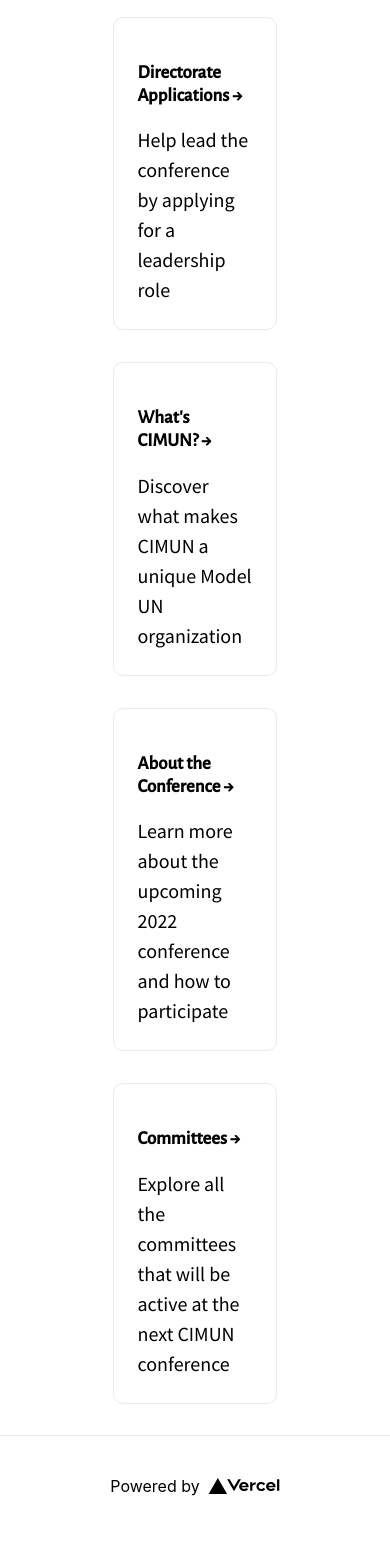
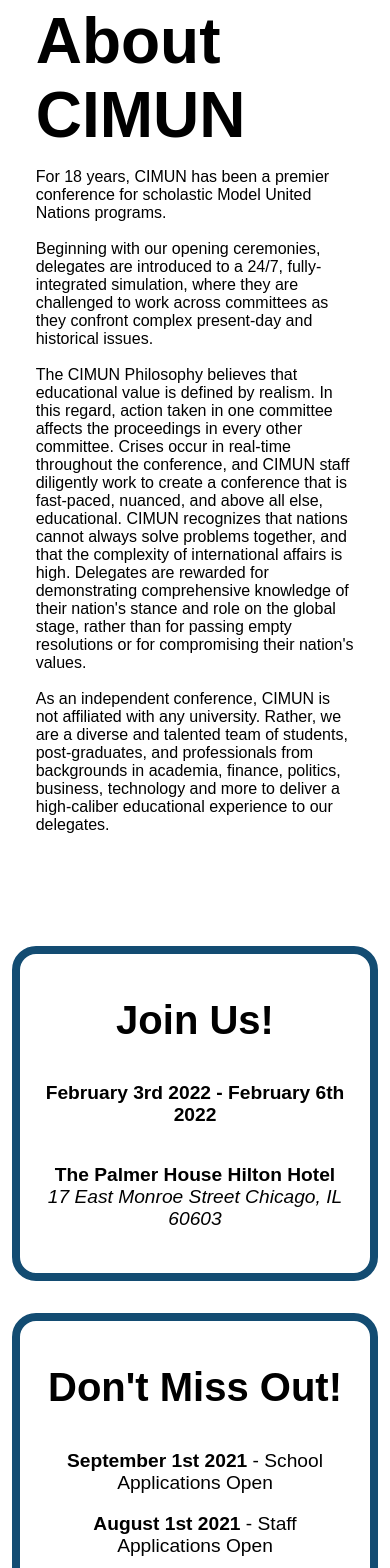
Before and after one commit to Model-UN/cimun-web, a Next.js app: page / in a window 390 px wide. Shown: the part 320-1888 px from the top of the page. Before the commit the page ends 1855 px from the top, so only its background shows below. Built offline with nearby package versions, Linux system fonts and the light colour scheme.

Commit message:
added the first draft of the info section of the home page and is fairly responsive

```diff
--- /dev/null
+++ b/components/infoColumns/index.tsx
@@ -0,0 +1,135 @@
+import { ComponentWrapper } from "../../styles/containers";
+import { SubTitle, Body } from "../../styles/typography";
+import { colors } from "../../styles/colors";
+import { breakpoints } from "../../styles/breakpoints";
+import Link from "next/link";
+import styled from "styled-components";
+
+const InfoColumnWrapper = styled(ComponentWrapper)`
+  display: flex;
+  flex: 1;
+  width: 94vw;
+  margin: 3.9375vw auto;
+  ${breakpoints("margin", "", [{ 1000: "50px 0" }])};
+  justify-content: space-between;
+  flex-direction: row;
+  ${breakpoints("flex-direction", "", [{ 1000: "column" }])};
+`;
+const CardWrapper = styled.div<{
+  bordered?: boolean;
+  flex?: string;
+  height?: string;
+}>`
+  display: flex;
+  flex: ${(props) => (props.flex ? props.flex : "1")};
+  ${breakpoints("flex", "", [{ 1200: "1" }])};
+  align-items: center;
+  flex-direction: row;
+  ${breakpoints("flex-direction", "", [{ 1200: "column" }])};
+  justify-content: space-evenly;
+  margin: 1rem;
+  padding: 1.5rem;
+  ${breakpoints("padding", "", [{ 1200: "1.5rem auto" }])};
+  ${breakpoints("margin", "", [{ 1200: "1rem 3vw" }])};
+`;
+const CardContainer = styled.div<{
+  bordered?: boolean;
+  flex?: string;
+  height?: string;
+}>`
+  display: flex;
+  flex: ${(props) => (props.flex ? props.flex : "1")};
+  ${breakpoints("flex", "", [{ 1200: "1" }])};
+  ${breakpoints("min-width", "", [{ 1200: "42vw" }])};
+  ${breakpoints("width", "", [{ 1000: "94vw" }])};
+  height: ${(props) => (props.height ? props.height : "auto")};
+  align-items: center;
+  flex-direction: column;
+  justify-content: space-evenly;
+  border: ${(props) =>
+    props.bordered ? `8px solid ${colors.primaryBlue}` : null};
+  border-radius: ${(props) => (props.bordered ? `24px` : null)};
+  margin: 1rem;
+  padding: 1.5rem;
+  ${breakpoints("padding", "", [{ 1200: "1.5rem auto" }])};
+  ${breakpoints("margin", "", [{ 1200: "1rem auto" }])};
+`;
+
+const InfoColumns = () => {
+  return (
+    <InfoColumnWrapper>
+      <CardContainer flex="1">
+        <SubTitle size="4rem" margins="0">
+          About
+          <br />
+          CIMUN
+        </SubTitle>
+        <Body size="1rem">
+          For 18 years, CIMUN has been a premier conference for scholastic Model
+          United Nations programs. <br />
+          <br />
+          Beginning with our opening ceremonies, delegates are introduced to a
+          24/7, fully-integrated simulation, where they are challenged to work
+          across committees as they confront complex present-day and historical
+          issues. <br />
+          <br />
+          The CIMUN Philosophy believes that educational value is defined by
+          realism. In this regard, action taken in one committee affects the
+          proceedings in every other committee. Crises occur in real-time
+          throughout the conference, and CIMUN staff diligently work to create a
+          conference that is fast-paced, nuanced, and above all else,
+          educational. CIMUN recognizes that nations cannot always solve
+          problems together, and that the complexity of international affairs is
+          high. Delegates are rewarded for demonstrating comprehensive knowledge
+          of their nation's stance and role on the global stage, rather than for
+          passing empty resolutions or for compromising their nation's values.
+          <br />
+          <br />
+          As an independent conference, CIMUN is not affiliated with any
+          university. Rather, we are a diverse and talented team of students,
+          post-graduates, and professionals from backgrounds in academia,
+          finance, politics, business, technology and more to deliver a
+          high-caliber educational experience to our delegates.
+        </Body>
+      </CardContainer>
+      <CardWrapper flex="2">
+        <CardContainer bordered height="500px">
+          <SubTitle size="2.5rem" margins="20px 0" self="center">
+            Join Us!
+          </SubTitle>
+          <Body align="center" self="center" size="1.2rem">
+            <b>February 3rd 2022 - February 6th 2022</b>
+          </Body>
+          <Body align="center" self="center" size="1.2rem">
+            <b>The Palmer House Hilton Hotel</b>
+            <br />
+            <i>17 East Monroe Street Chicago, IL 60603</i>
+          </Body>
+        </CardContainer>
+        <CardContainer bordered height="500px">
+          <SubTitle size="2.5rem" margins="20px 0" self="center" align="center">
+            Don't Miss Out!
+          </SubTitle>
+          <div
+            style={{
+              alignItems: "center",
+              justifyContent: "center",
+            }}
+          >
+            <Body align="center" self="center" size="1.2rem">
+              <b>September 1st 2021</b> - School Applications Open
+            </Body>
+            <Body align="center" self="center" size="1.2rem">
+              <b>August 1st 2021</b> - Staff Applications Open
+            </Body>
+            <Body align="center" self="center" size="1.2rem">
+              <b>January 16th 2022</b> - Position Papers Open
+            </Body>
+          </div>
+        </CardContainer>
+      </CardWrapper>
+    </InfoColumnWrapper>
+  );
+};
+
+export default InfoColumns;
--- a/pages/index.tsx
+++ b/pages/index.tsx
@@ -1,10 +1,12 @@
-import Head from 'next/head'
-import Image from 'next/image'
-import HeaderNav from '../components/headerNav'
-import Jumbotron from '../components/jumbotron'
-import styles from '../styles/Home.module.css'
-import { Wrapper, ComponentWrapper } from '../styles/containers'
-import { Header } from '../styles/typography'
+import Head from "next/head";
+import Image from "next/image";
+import HeaderNav from "../components/headerNav";
+import Jumbotron from "../components/jumbotron";
+import InfoColumns from "../components/infoColumns";
+import styles from "../styles/Home.module.css";
+import { Wrapper, ComponentWrapper } from "../styles/containers";
+import { Header } from "../styles/typography";
+import { Component } from "react";
 
 export default function Home() {
   return (
@@ -15,59 +17,38 @@ export default function Home() {
         <meta name="viewport" content="width=device-width, initial-scale=1" />
         <link rel="icon" href="/favicon.ico" />
         <link rel="preconnect" href="https://fonts.gstatic.com" />
-        <link href="https://fonts.googleapis.com/css2?family=Mulish:wght@900&display=swap" rel="stylesheet" />
-        <link href="https://fonts.googleapis.com/css2?family=Alegreya:wght@600&display=swap" rel="stylesheet" />
-        <link href="https://fonts.googleapis.com/css2?family=Alegreya+Sans:wght@500&family=Alegreya:wght@600&display=swap" rel="stylesheet" />
-        <link href="https://fonts.googleapis.com/css2?family=Alegreya+Sans:wght@500&family=Alegreya:wght@600&family=Source+Sans+Pro&display=swap" rel="stylesheet" />
+        <link
+          href="https://fonts.googleapis.com/css2?family=Mulish:wght@900&display=swap"
+          rel="stylesheet"
+        />
+        <link
+          href="https://fonts.googleapis.com/css2?family=Alegreya:wght@600&display=swap"
+          rel="stylesheet"
+        />
+        <link
+          href="https://fonts.googleapis.com/css2?family=Alegreya+Sans:wght@500&family=Alegreya:wght@600&display=swap"
+          rel="stylesheet"
+        />
+        <link
+          href="https://fonts.googleapis.com/css2?family=Alegreya+Sans:wght@500&family=Alegreya:wght@600&family=Source+Sans+Pro&display=swap"
+          rel="stylesheet"
+        />
       </Head>
       <HeaderNav />
       <Jumbotron />
-      <ComponentWrapper>
-        <Header self="center">
-          This is Model UN
-        </Header>
-        <div className={styles.grid}>
-          <a href="https://nextjs.org/docs" className={styles.card}>
-            <h3>Directorate Applications &rarr;</h3>
-            <p>Help lead the conference by applying for a leadership role</p>
-          </a>
-
-          <a href="https://nextjs.org/learn" className={styles.card}>
-            <h3>What&#39;s CIMUN? &rarr;</h3>
-            <p>Discover what makes CIMUN a unique Model UN organization</p>
-          </a>
-
-          <a
-            href="https://github.com/vercel/next.js/tree/master/examples"
-            className={styles.card}
-          >
-            <h3>About the Conference &rarr;</h3>
-            <p>Learn more about the upcoming 2022 conference and how to participate</p>
-          </a>
-
-          <a
-            href="https://vercel.com?utm_source=model-un&utm_campaign=oss"
-            className={styles.card}
-          >
-            <h3>Committees &rarr;</h3>
-            <p>
-              Explore all the committees that will be active at the next CIMUN conference
-            </p>
-          </a>
-        </div>
-      </ComponentWrapper>
+      <InfoColumns />
       <footer className={styles.footer}>
         <a
           href="https://vercel.com?utm_source=model-un&utm_campaign=oss"
           target="_blank"
           rel="noopener noreferrer"
         >
-          Powered by{' '}
+          Powered by{" "}
           <span className={styles.vercel}>
             <Image src="/vercel.svg" alt="Vercel Logo" width={72} height={16} />
           </span>
         </a>
       </footer>
     </Wrapper>
-  )
+  );
 }
--- a/styles/Home.module.css
+++ b/styles/Home.module.css
@@ -63,4 +63,7 @@
     width: 100%;
     flex-direction: column;
   }
+  .card {
+    width: 90%;
+  }
 }
--- a/styles/typography.ts
+++ b/styles/typography.ts
@@ -21,6 +21,7 @@ import styled from 'styled-components'
   margins?: string;
   self?: string;
   width?: string;
+  align?: string;
 };
 
 export const Display = styled.h1<TextType>`
@@ -36,6 +37,8 @@ export const Display = styled.h1<TextType>`
       props.line ? props.line : 1};
   width: ${(props: TextType) =>
       props.width ? props.width : undefined};
+  text-align: ${(props: TextType) =>
+      props.align ? props.align : 'left'};
 `;
 
 export const Header = styled.h2<TextType>`
@@ -51,4 +54,40 @@ export const Header = styled.h2<TextType>`
       props.line ? props.line : undefined};
   width: ${(props: TextType) =>
       props.width ? props.width : undefined};
+  text-align: ${(props: TextType) =>
+      props.align ? props.align : 'left'};
 `;
+
+export const SubTitle = styled.h3<TextType>`
+  font-family: ${fonts.subtitle} , sans-serif;
+  align-self: ${(props: TextType) =>
+      props.self ? props.self : "flex-start"};
+  margin: ${(props: TextType) =>
+      props.margins ? props.margins : undefined};
+  color: ${(props: TextType) => props.color ? props.color : "black"};
+  font-size: ${(props: TextType) =>
+      props.size ? props.size : "2rem"};
+  line-height: ${(props: TextType) =>
+      props.line ? props.line : undefined};
+  width: ${(props: TextType) =>
+      props.width ? props.width : undefined};
+  text-align: ${(props: TextType) =>
+      props.align ? props.align : 'left'};
+`;
+
+export const Body = styled.p<TextType>`
+  font-family: ${fonts.body} , sans-serif;
+  align-self: ${(props: TextType) =>
+      props.self ? props.self : "flex-start"};
+  margin: ${(props: TextType) =>
+      props.margins ? props.margins : undefined};
+  color: ${(props: TextType) => props.color ? props.color : "black"};
+  font-size: ${(props: TextType) =>
+      props.size ? props.size : "1rem"};
+  line-height: ${(props: TextType) =>
+      props.line ? props.line : undefined};
+  width: ${(props: TextType) =>
+      props.width ? props.width : undefined};
+  text-align: ${(props: TextType) =>
+      props.align ? props.align : 'left'};
+`;
```
